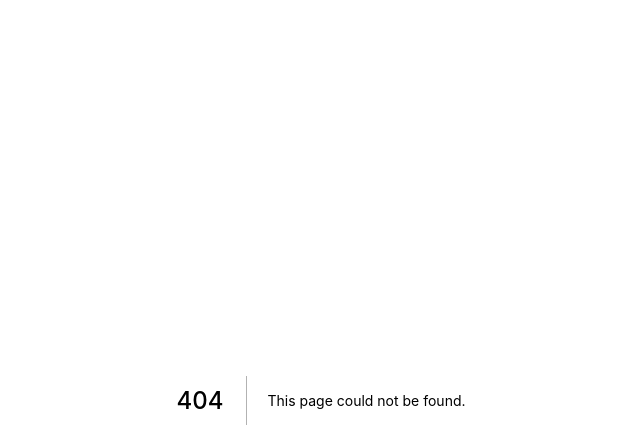
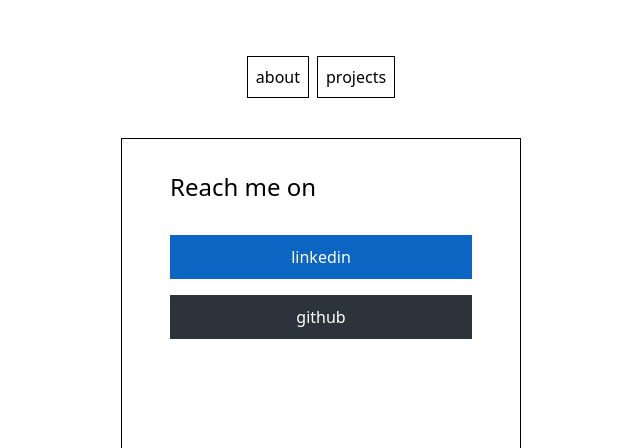
Before and after one commit to wiyantoeric/portfolio, a Next.js app: page /contacts in a window 1280 px wide. Before the commit this address had no page. Shown: the top 448 px of the page, without its empty margins (319-959 px from the left). Built offline with nearby package versions, Linux system fonts and the light colour scheme.

Commit message:
feat: create new pages

```diff
--- /dev/null
+++ b/pages/contacts.js
@@ -0,0 +1,31 @@
+import Container from '../components/Container';
+
+function links() {
+  return (
+    <Container title={'contacts'}>
+      <div className="flex min-h-[400px] w-[400px] flex-col border-[1px] border-black py-8 px-12">
+        <h1 className="text-2xl">Reach me on</h1>
+        <div className="spacer h-8"></div>
+        <a
+          href="https://linkedin.com/in/eric-wiyanto-aa640022a"
+          rel="noreferrer"
+          target="_blank"
+          className="w-full cursor-pointer border-2 border-[#0A66C2] bg-[#0A66C2] py-2 text-center text-white transition-colors duration-150 hover:bg-white hover:text-black"
+        >
+          linkedin
+        </a>
+        <div className="spacer h-4"></div>
+        <a
+          href="https://github.com/wiyantoeric"
+          rel="noreferrer"
+          target="_blank"
+          className="w-full cursor-pointer border-2 border-[#2D333B] bg-[#2D333B] py-2 text-center text-white transition-colors duration-150 hover:bg-white hover:text-black"
+        >
+          github
+        </a>
+      </div>
+    </Container>
+  );
+}
+
+export default links;
--- a/pages/projects.js
+++ b/pages/projects.js
@@ -2,10 +2,8 @@
 
 function projects() {
   return (
-    <Container>
-      <div className="flex aspect-square w-[200px] flex-col border-[1px] border-black ">
-
-      </div>
+    <Container title={'projects'}>
+      <div className="flex min-h-[400px] w-[400px] flex-col border-[1px] border-black py-8 px-12"></div>
     </Container>
   );
 }
```
